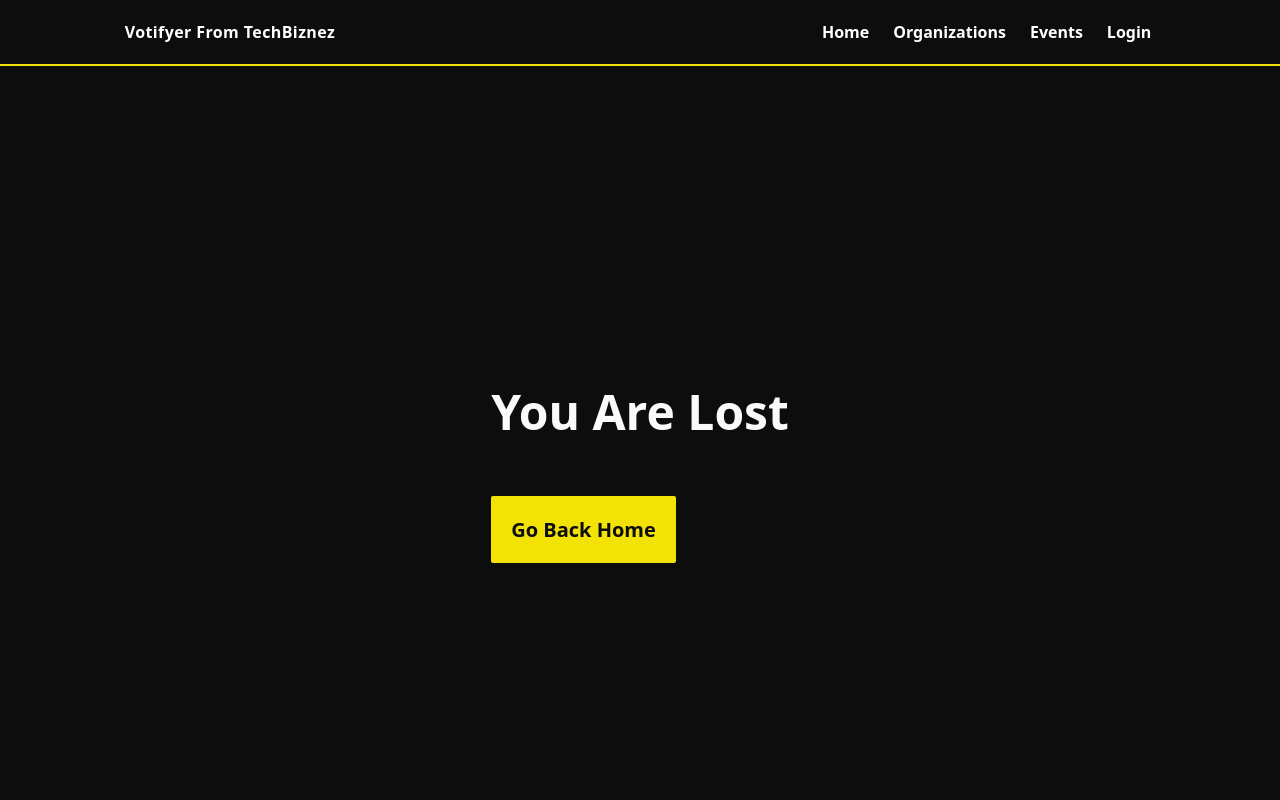
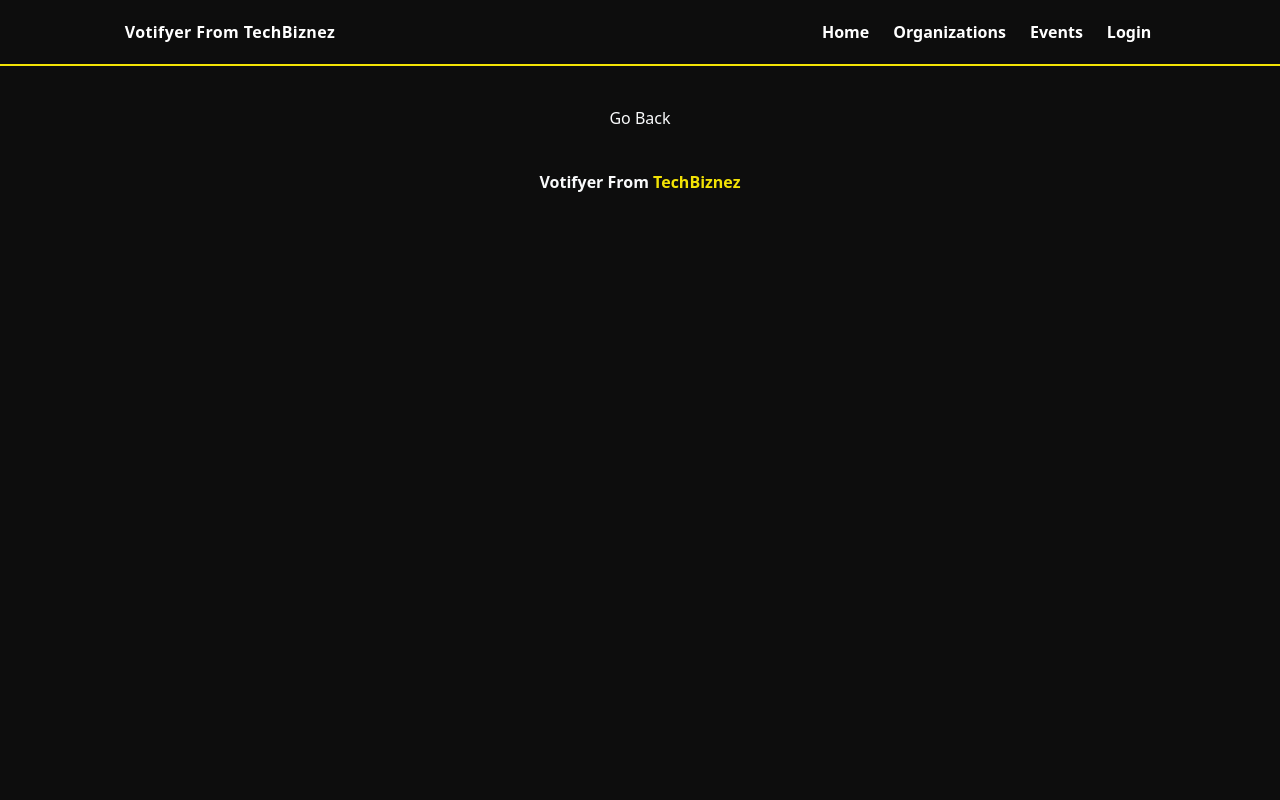
Before and after one commit to Dammy-Ola/Votifyer-Nextjs-Frontend, a Next.js app: page /results/1 in a window 1280 px wide. Before the commit this address had no page. Shown: the top 800 px of the page. Built offline with nearby package versions, Linux system fonts and the light colour scheme.

Commit message:
Innocential

```diff
--- a/pages/category/[slug].js
+++ b/pages/category/[slug].js
@@ -64,13 +64,13 @@ export default function SingleCategoryPage({ category, nominees }) {
       <div className='container mt-10 mb-60'>
         <ToastContainer />
         <h1 className='text-center font-bold text-2xl text-secondary mb-5'>
-          {/* {category.name} */}
-          Voting has ended
+          {category.name}
+          {/* Voting has ended */}
         </h1>
-        {/* <h1 className='text-center text-xl text-red-600 mb-5'>
+        <h1 className='text-center text-xl text-red-600 mb-5'>
           Please scroll down if you are not seeing the nominees !!!
-        </h1> */}
-        {/* <div className='grid grid-cols-1 lg:grid-cols-4 gap-10 mb-10'>
+        </h1>
+        <div className='grid grid-cols-1 lg:grid-cols-4 gap-10 mb-10'>
           {nominees &&
             nominees.map((nominee) => (
               <div className='mb-5' key={nominee.id}>
@@ -104,7 +104,7 @@ export default function SingleCategoryPage({ category, nominees }) {
                         {nominee.user.name}
                       </h1>
                     </div>
-                    <form onSubmit={onSubmitHandler} className=''>
+                    {/* <form onSubmit={onSubmitHandler} className=''>
                       <div className='flex flex-col'>
                         <label htmlFor='email' className='text-center mb-2'>
                           {`Please type ${nominee.id} to vote for ${nominee.user.name}`}
@@ -128,12 +128,12 @@ export default function SingleCategoryPage({ category, nominees }) {
                           nominee.id == nomineeId ? `block` : `hidden`
                         } `}
                       />
-                    </form>
+                    </form> */}
                   </div>
                 )}
               </div>
             ))}
-        </div> */}
+        </div>
       </div>
     </Layout>
   )
--- a/pages/events/[slug].js
+++ b/pages/events/[slug].js
@@ -30,16 +30,16 @@ export default function SingleEventPage({ event, categories, nominees }) {
         <h1 className='font-bold text-4xl text-center text-secondary'>
           Awards Categories
         </h1>
-        <h1 className='font-bold text-4xl text-center text-secondary mt-3'>
+        {/* <h1 className='font-bold text-4xl text-center text-secondary mt-3'>
           Vote has ended
-        </h1>
-        {/* <div className='mt-10'>
+        </h1> */}
+        <div className='mt-10'>
           <div className=''>
             {event && (
               <CategoryItem categories={categories} nominees={nominees} />
             )}
           </div>
-        </div> */}
+        </div>
       </div>
     </Layout>
   )
--- /dev/null
+++ b/pages/results/[slug].js
@@ -0,0 +1,58 @@
+import Link from 'next/link'
+import Layout from '../../components/Layout'
+
+// export default function ResultCategoryPage({ category, nominees }) {
+export default function ResultCategoryPage() {
+  return (
+    <Layout>
+      <div className='container mt-10'>
+        {/* <h1 className='font-bold text-3xl text-center text-secondary'>
+          {category.name} ({category.votes.length} votes)
+        </h1>
+
+        <div>
+          {nominees.map((nominee) => (
+            <div
+              className='flex justify-between hover:bg-green-600'
+              key={nominee.id}
+            >
+              <div className='mt-5'>{nominee.user.name}</div>
+              <div className=''>{nominee.votes.length} Votes</div>
+            </div>
+          ))}
+        </div> */}
+        <div>
+          <Link href='/results'>
+            <a className='text-center block'>Go Back</a>
+          </Link>
+        </div>
+      </div>
+    </Layout>
+  )
+}
+
+// export async function getServerSideProps({ query: { slug } }) {
+//   const nomineesRes = await fetch(
+//     `${process.env.NEXT_PUBLIC_BACKEND_URL}/nominees?categories.slug=${slug}`
+//   )
+//   const nominees = await nomineesRes.json()
+
+//   const categoriesRes = await fetch(
+//     `${process.env.NEXT_PUBLIC_BACKEND_URL}/categories?slug=${slug}`
+//   )
+//   const categories = await categoriesRes.json()
+
+//   // const nomineesRes = await fetch(
+//   //   `${process.env.NEXT_PUBLIC_BACKEND_URL}/nominees`
+//   // )
+//   // const nominees = await nomineesRes.json()
+//   // console.log(nominees)
+
+//   return {
+//     props: {
+//       // event: events[0],
+//       category: categories[0],
+//       nominees,
+//     },
+//   }
+// }
--- /dev/null
+++ b/pages/results/index.js
@@ -0,0 +1,52 @@
+import Link from 'next/link'
+import Layout from '../../components/Layout'
+
+// export default function ResultsPage({ categories, votes }) {
+export default function ResultsPage() {
+  return (
+    <Layout>
+      <div className='container mt-10'>
+        {/* <h1 className='font-bold text-3xl text-center text-secondary'>
+          This is the results page ({votes} votes)
+        </h1>
+
+        <div>
+          {categories.map((category) => (
+            <div className='flex justify-between hover:bg-green-600'>
+              <div className='mt-5' key={category.id}>
+                <Link href={`results/${category.slug}`}>{category.name}</Link>
+              </div>
+              <div className='text-secondary'>
+                {category.votes.length} votes
+              </div>
+            </div>
+          ))}
+        </div> */}
+      </div>
+    </Layout>
+  )
+}
+
+// export async function getServerSideProps() {
+//   const CategoriesRes = await fetch(
+//     `${process.env.NEXT_PUBLIC_BACKEND_URL}/categories?_sort=name:ASC`
+//   )
+//   const categories = await CategoriesRes.json()
+
+//   const votesRes = await fetch(
+//     `${process.env.NEXT_PUBLIC_BACKEND_URL}/votes/count`
+//   )
+//   const votes = await votesRes.json()
+//   console.log(votes)
+
+//   if (!categories) {
+//     return {
+//       notFound: true,
+//     }
+//   }
+
+//   return {
+//     props: { categories, votes }, // will be passed to the page component as props
+//     // revalidate: 1,
+//   }
+// }
```
